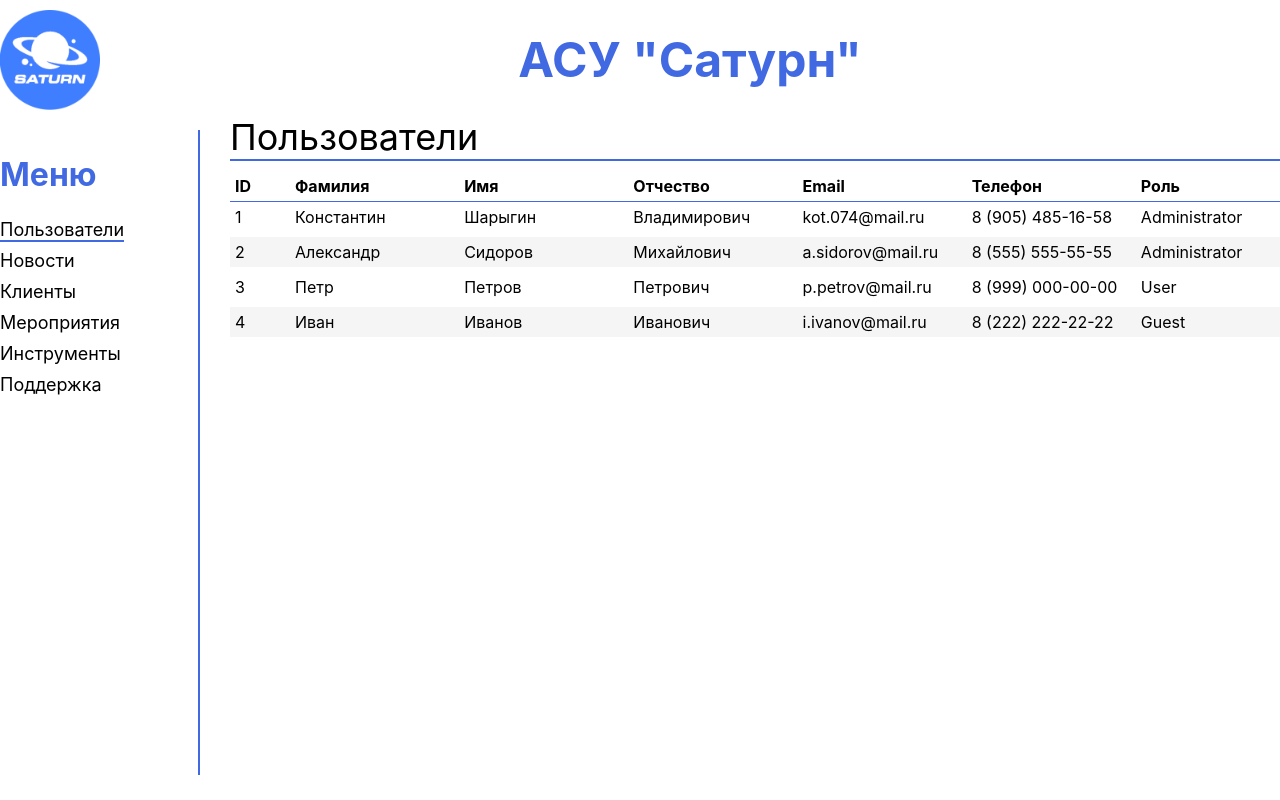
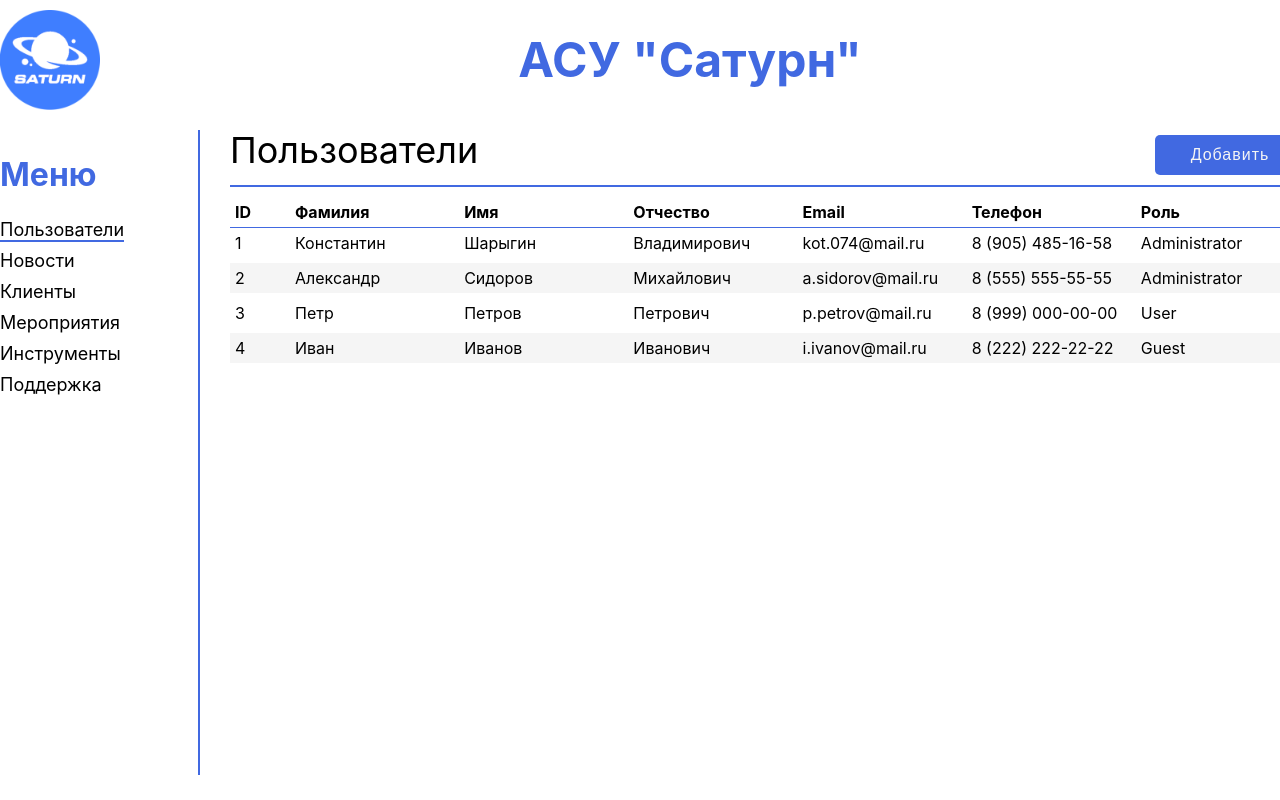
Before and after one commit to Kot074/saturn-frontend, a React (Create React App) app: page /users in a window 1280 px wide. Shown: the top 800 px of the page. Built offline with nearby package versions, Linux system fonts and the light colour scheme.

Commit message:
Добавлена кнопка для внесения данных о новых пользователях.

```diff
--- a/src/components/Workspace/Users/Users.jsx
+++ b/src/components/Workspace/Users/Users.jsx
@@ -2,6 +2,7 @@ import React from "react";
 import styles from "./Users.module.css";
 import Table from "../../common/Table/Table";
 import {useNavigate} from "react-router-dom";
+import Button from "../../common/Button/Button";
 
 const Users = () => {
     let users = [
@@ -81,7 +82,10 @@ const Users = () => {
     return (
         <div className={styles.body}>
             <div className={styles.header}>
-                Пользователи
+                <div>Пользователи</div>
+                <div>
+                    <Button value='Добавить' />
+                </div>
             </div>
             <div className={styles.content}>
                 <Table settings={headerSettings} data={users} selectRow={selectUser}/>
--- a/src/components/Workspace/Users/Users.module.css
+++ b/src/components/Workspace/Users/Users.module.css
@@ -5,8 +5,12 @@
 
 .header {
     font-size: 36px;
+    display: flex;
+    justify-content: space-between;
+    align-items: center;
 
     width: 100%;
+    padding: 10px 0;
     margin: 10px 25px;
 
     border-bottom: 2px solid royalblue;
```
